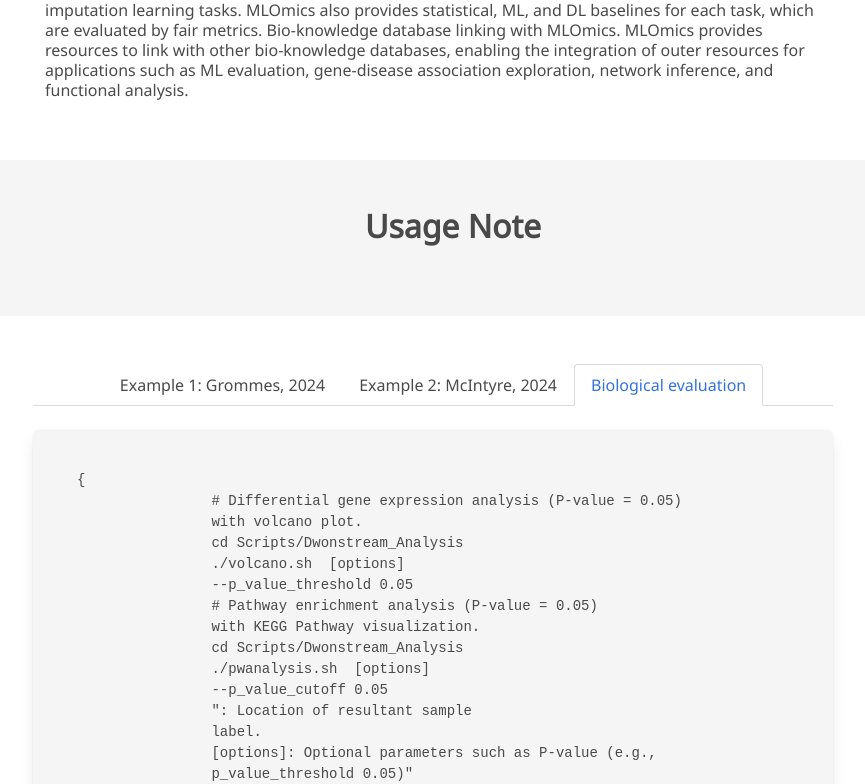
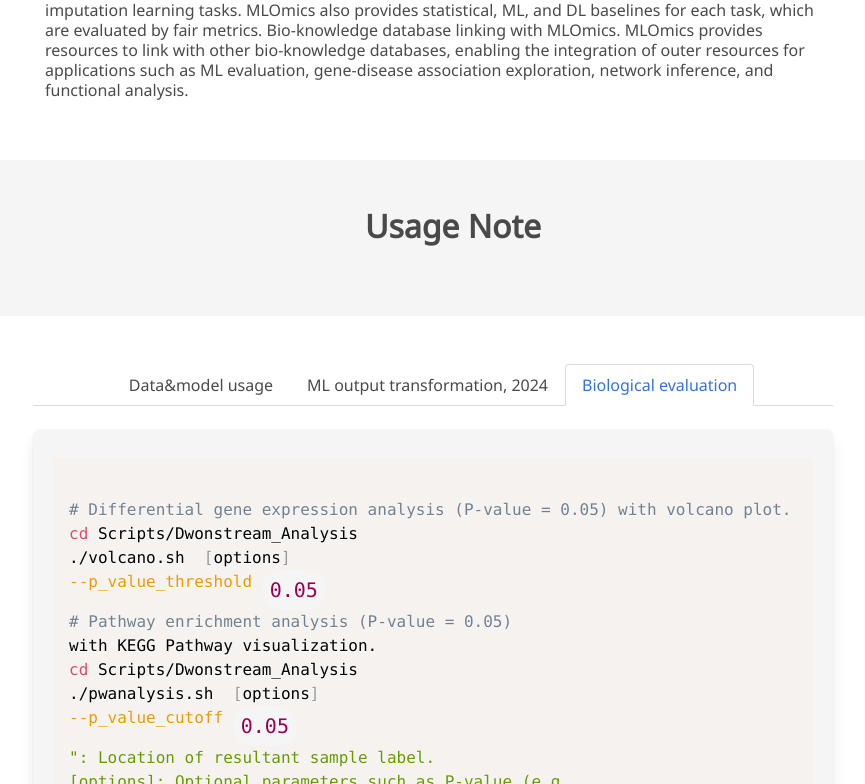
Before and after one commit to chenzRG/chenzRG.github.io, a plain HTML site: page project/mlomics.html in a window 1280 px wide. Both pictures are taken after a click on the item "Biological evaluation". Shown: the part 1249-2033 px from the top of the page, without its empty margins (207-1072 px from the left). Drawn offline with nearby package versions, Linux system fonts and the light colour scheme; some icons are missing; files whose address does not match are found by name; a web font is replaced by a local one.

Commit message:
Update mlomics.html

```diff
--- a/project/mlomics.html
+++ b/project/mlomics.html
@@ -192,8 +192,8 @@
     <div class="container is-max-desktop">
       <div class="tabs is-centered is-boxed" id="example-tabs">
         <ul>
-          <li class="is-active" data-tab="example1"><a>Example 1: Grommes, 2024</a></li>
-          <li data-tab="example2"><a>Example 2: McIntyre, 2024</a></li>
+          <li class="is-active" data-tab="example1"><a>Data&model usage</a></li>
+          <li data-tab="example2"><a>ML output transformation, 2024</a></li>
           <li data-tab="example3"><a>Biological evaluation</a></li>
         </ul>
       </div>
@@ -202,8 +202,7 @@
         <!-- Example 1 -->
         <div id="example1" class="tab-pane is-active">
           <div class="box has-background-light">
-            <pre class="code-display" style="max-height: 400px; overflow-y: auto; background-color: #f4f4f4; border-radius: 6px; padding: 1em;">
-            <code class="language-bash">
+            <pre><code class="language-bash">
 # Select the original scale GS-BRCA dataset and train the DeepCC model for the classification task.
 cd Scripts/Classification
 ./DeepCC.sh GS-BRCA Original
@@ -214,8 +213,7 @@
 
 # Select the top scale ACC dataset and train the GAIN model for the imputation task (0.3 missing rate).
 cd Scripts/Imputation
-            </code>
-          </pre>
+            </code></pre>
           </div>
         </div>
 
@@ -245,9 +243,9 @@
         <!-- Example 3 -->
         <div id="example3" class="tab-pane">
           <div class="box has-background-light">
-            <pre class="json-display" style="max-height: 400px; overflow-y: auto;"><code>{
-                # Differential gene expression analysis (P-value = 0.05)
-                with volcano plot.
+            <!--<pre class="json-display" style="max-height: 400px; overflow-y: auto;"><code>{-->
+             <pre><code class="language-bash">
+# Differential gene expression analysis (P-value = 0.05) with volcano plot.
 cd Scripts/Dwonstream_Analysis
 ./volcano.sh <clustering_log_path> [options]
 --p_value_threshold 0.05
@@ -256,11 +254,10 @@
 cd Scripts/Dwonstream_Analysis
 ./pwanalysis.sh <clustering_log_path> [options]
 --p_value_cutoff 0.05
-                "<clustering_log_path>: Location of resultant sample
-                label.
+"<clustering_log_path>: Location of resultant sample label.
 [options]: Optional parameters such as P-value (e.g.,
 p_value_threshold 0.05)"
-            }</code></pre>
+            </code></pre>
           </div>
         </div>
       </div>
```
Lines whose indentation alone changed are shown as unchanged.
